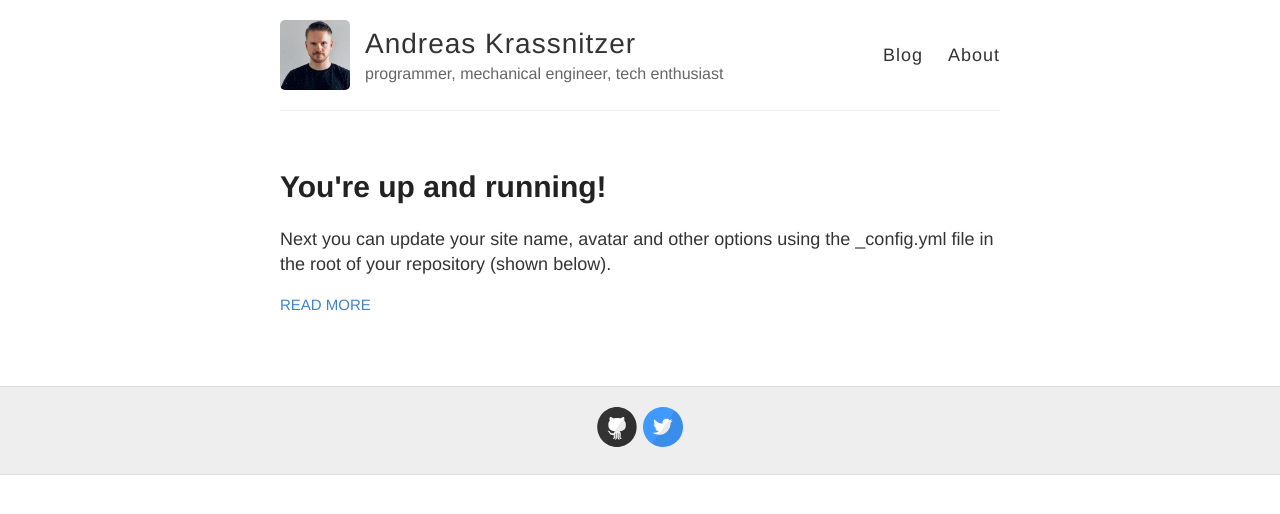
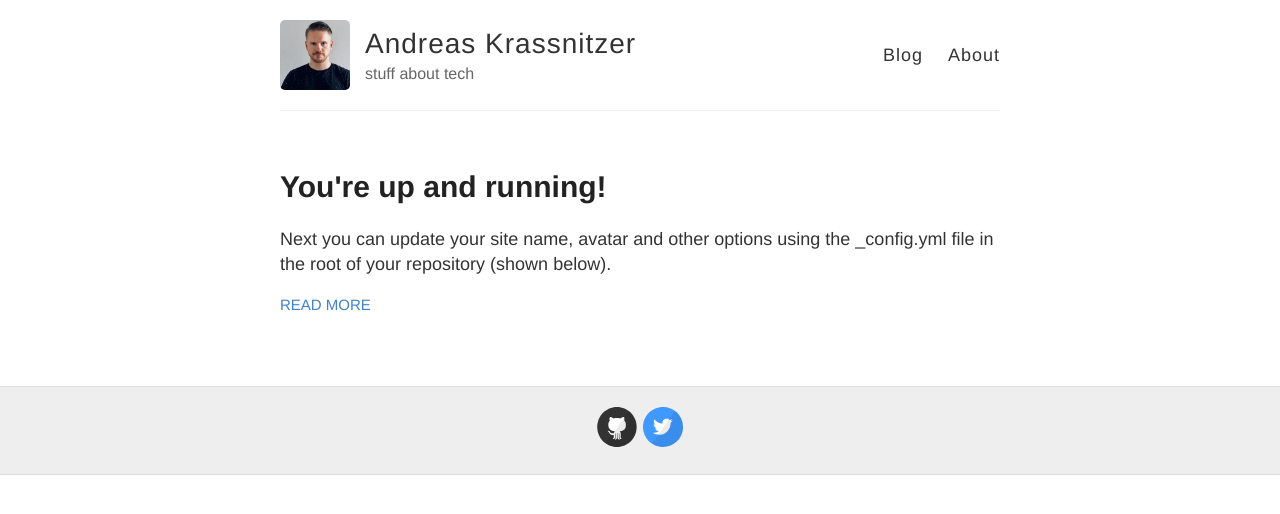
Before and after one commit to andreaskra/andreaskra.github.io, a Jekyll site: the page built from index.html, in a window 1280 px wide. Shown: the top 514 px of the page. Built offline with Jekyll 4.4.1, drawn with Linux system fonts in a browser that asks for light colours.

Commit message:
Update _config.yml

```diff
--- a/_config.yml
+++ b/_config.yml
@@ -6,7 +6,7 @@
 name: Andreas Krassnitzer
 
 # Short bio or description (displayed in the header)
-description: programmer, mechanical engineer, tech enthusiast
+description: stuff about tech
 
 # URL of your avatar or profile pic (you could use your GitHub profile pic)
 avatar: ./4300343.jpg
```
